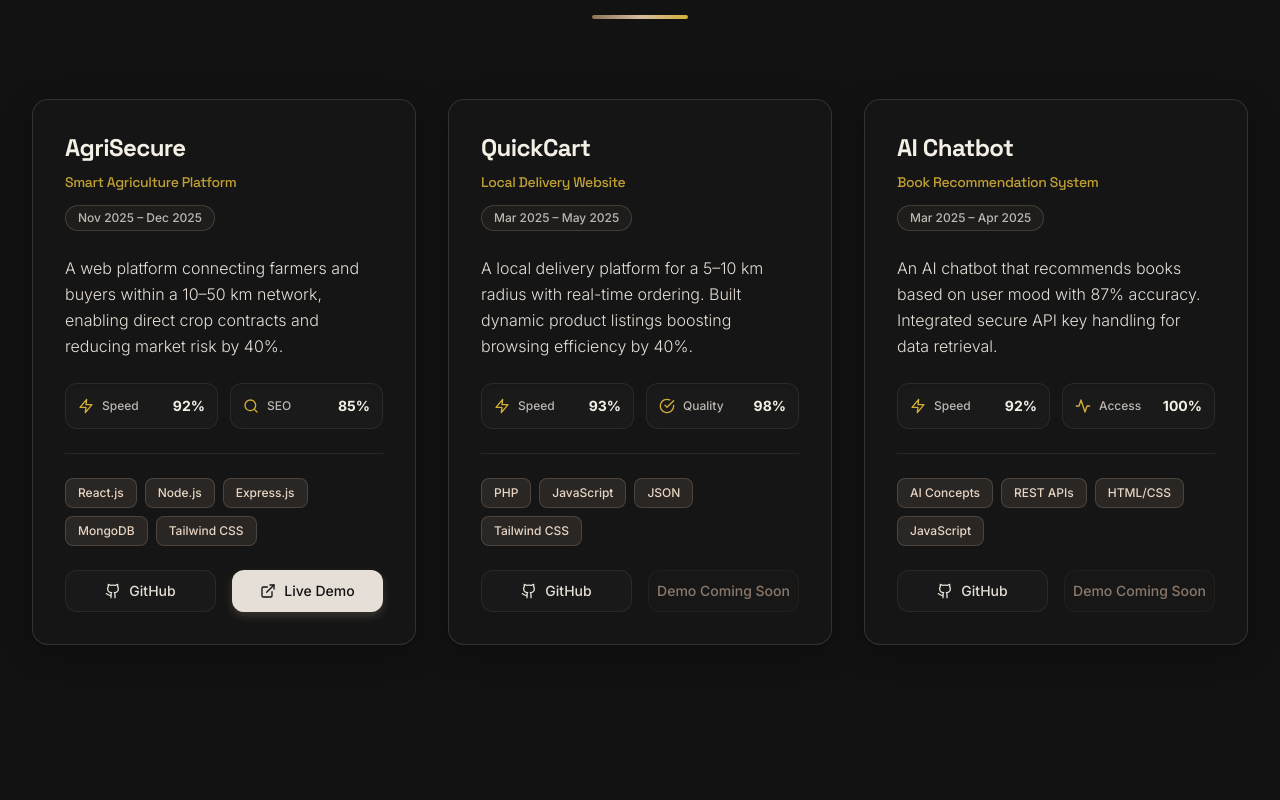
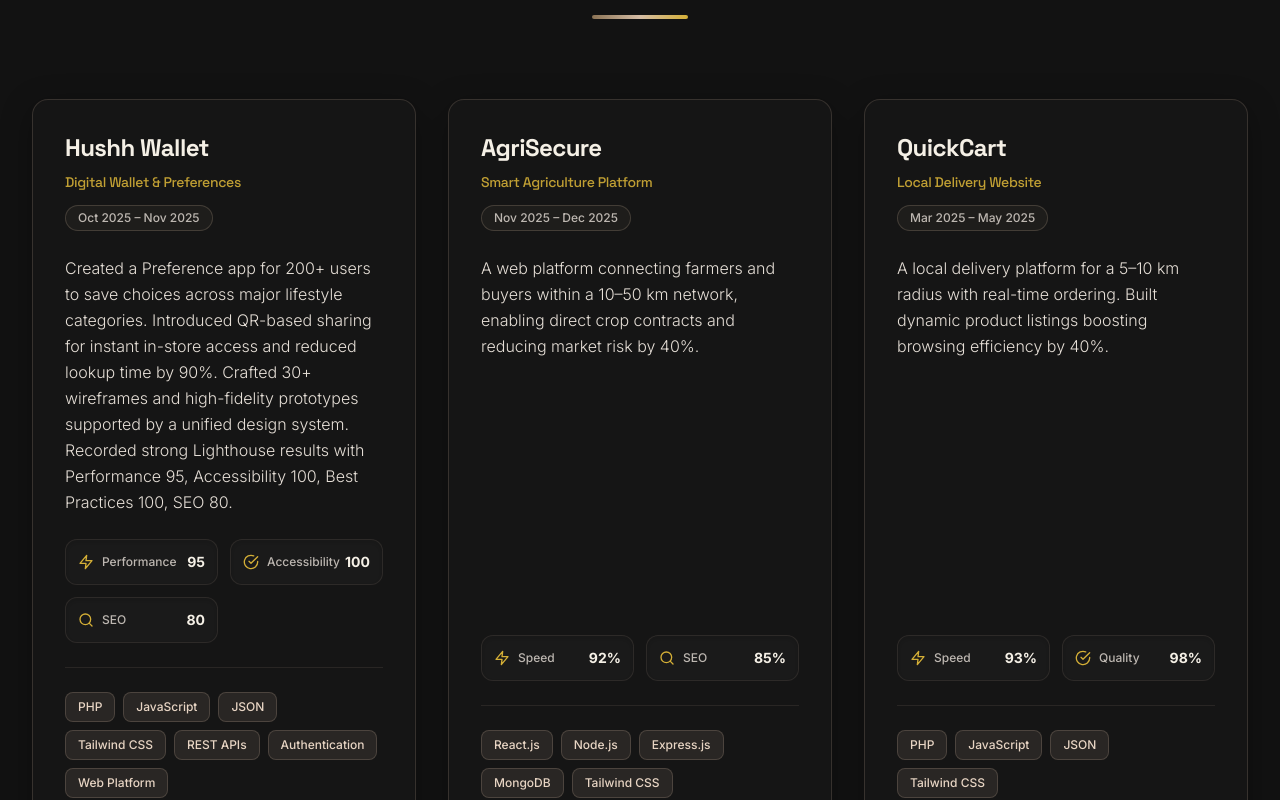
Before and after one commit to MalguTejashwini/Tejashwini-Portfolio, a React (Vite) app: page / in a window 1280 px wide. Shown: the part 2740-3540 px from the top of the page. Built offline with nearby package versions, Linux system fonts and the light colour scheme.

Commit message:
add hushh wallet project

```diff
--- a/src/components/Projects.jsx
+++ b/src/components/Projects.jsx
@@ -4,6 +4,24 @@
 
 const Projects = () => {
     const projects = [
+        {
+            title: "Hushh Wallet",
+            subtitle: "Digital Wallet & Preferences",
+            duration: "Oct 2025 – Nov 2025",
+            description: "Created a Preference app for 200+ users to save choices across major lifestyle categories. Introduced QR-based sharing for instant in-store access and reduced lookup time by 90%. Crafted 30+ wireframes and high-fidelity prototypes supported by a unified design system. Recorded strong Lighthouse results with Performance 95, Accessibility 100, Best Practices 100, SEO 80.",
+            contributions: [
+                "Introduced QR-based sharing reducing lookup by 90%.",
+                "Crafted 30+ wireframes and unified design system."
+            ],
+            metrics: [
+                { label: "Performance", value: "95", icon: <Zap className="w-4 h-4 text-gold" /> },
+                { label: "Accessibility", value: "100", icon: <CheckCircle className="w-4 h-4 text-gold" /> },
+                { label: "SEO", value: "80", icon: <Search className="w-4 h-4 text-gold" /> }
+            ],
+            techStack: ["PHP", "JavaScript", "JSON", "Tailwind CSS", "REST APIs", "Authentication", "Web Platform"],
+            github: "https://github.com/MalguTejashwini",
+            demo: "https://www.figma.com/proto/h6DeoV4RYy5d25XNMk2tzp/HUSHH-WALLET?node-id=1-2&t=0FNatreOPiKtCYfE-1&scaling=scale-down&content-scaling=fixed&page-id=0%3A1&starting-point-node-id=1%3A2"
+        },
         {
             title: "AgriSecure",
             subtitle: "Smart Agriculture Platform",
@@ -124,14 +142,10 @@
                                         <a href={project.github} target="_blank" rel="noopener noreferrer" className="flex-1 flex items-center justify-center gap-2 py-2.5 text-sm font-medium text-beige bg-charcoalLight/50 hover:bg-gold/10 hover:text-gold border border-nude/10 hover:border-gold/30 rounded-xl transition-all duration-300 group/github hover:-translate-y-0.5">
                                             <Github className="w-4 h-4 transform group-hover/github:scale-110 transition-transform" /> GitHub
                                         </a>
-                                        {project.demo && project.demo !== "#" ? (
+                                        {project.demo && project.demo !== "#" && (
                                             <a href={project.demo} target="_blank" rel="noopener noreferrer" className="flex-1 flex items-center justify-center gap-2 py-2.5 text-sm font-medium text-charcoal bg-beige hover:bg-gold border border-transparent rounded-xl transition-all duration-300 shadow-[0_4px_10px_rgba(212,188,164,0.2)] hover:shadow-[0_6px_15px_rgba(212,188,164,0.4)] hover:-translate-y-0.5 group/demo">
                                                 <ExternalLink className="w-4 h-4 transform group-hover/demo:translate-x-0.5 transition-transform" /> Live Demo
                                             </a>
-                                        ) : (
-                                            <span className="flex-1 flex items-center justify-center gap-2 py-2.5 text-sm font-medium text-nude-dark/70 bg-charcoalLight/30 border border-nude/5 rounded-xl cursor-not-allowed items-center">
-                                                Demo Coming Soon
-                                            </span>
                                         )}
                                     </div>
                                 </div>
```
